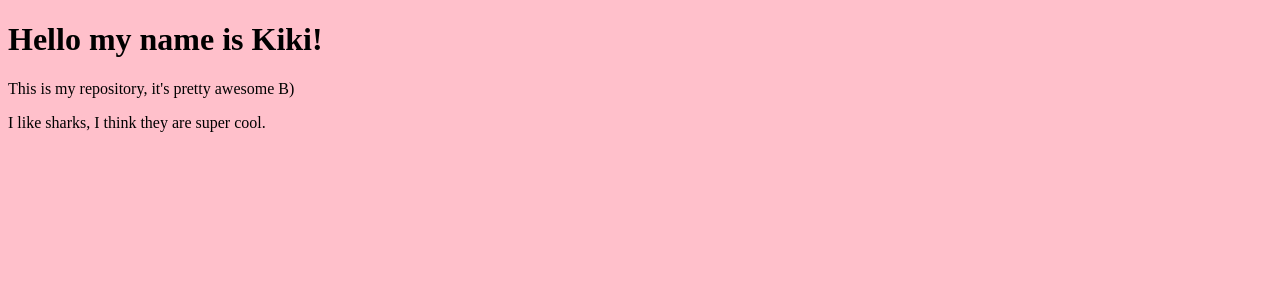
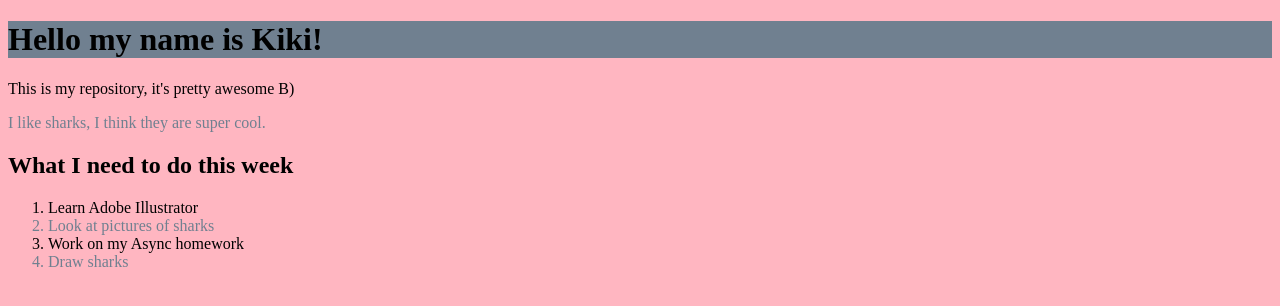
Before and after one commit to heckinkiki/intermediate-web-first-repo, a plain HTML site: page index.html in a window 1280 px wide. Drawn offline with Linux system fonts and the light colour scheme.

Commit message:
Stylized HTML

```diff
--- a/index.html
+++ b/index.html
@@ -1,14 +1,28 @@
 <!DOCTYPE html>
 <html lang="en">
+
 <head>
     <meta charset="UTF-8">
     <meta name="viewport" content="width=device-width, initial-scale=1.0">
     <title>Document</title>
     <link rel="stylesheet" href="styles.css">
 </head>
+
 <body>
-    <h1>Hello my name is Kiki!</h1>
+    <div class="header">
+        <h1>Hello my name is Kiki!</h1>
+    </div>
+
     <p>This is my repository, it's pretty awesome B)</p>
-    <p>I like sharks, I think they are super cool.</p>
+    <p id="second">I like sharks, I think they are super cool.</p>
+
+    <h2>What I need to do this week</h2>
+    <ol>
+        <li>Learn Adobe Illustrator</li>
+        <li class="personal">Look at pictures of sharks</li>
+        <li>Work on my Async homework</li>
+        <li class="personal">Draw sharks</li>
+    </ol>
 </body>
+
 </html>
--- a/styles.css
+++ b/styles.css
@@ -1,3 +1,15 @@
 body{
-    background-color: pink;
+    background-color: lightpink;
 }
+
+div.header{
+    background-color: slategray;
+}
+
+p#second{
+    color: slategray;
+}
+
+li.personal{
+color: slategray;
+}
```
